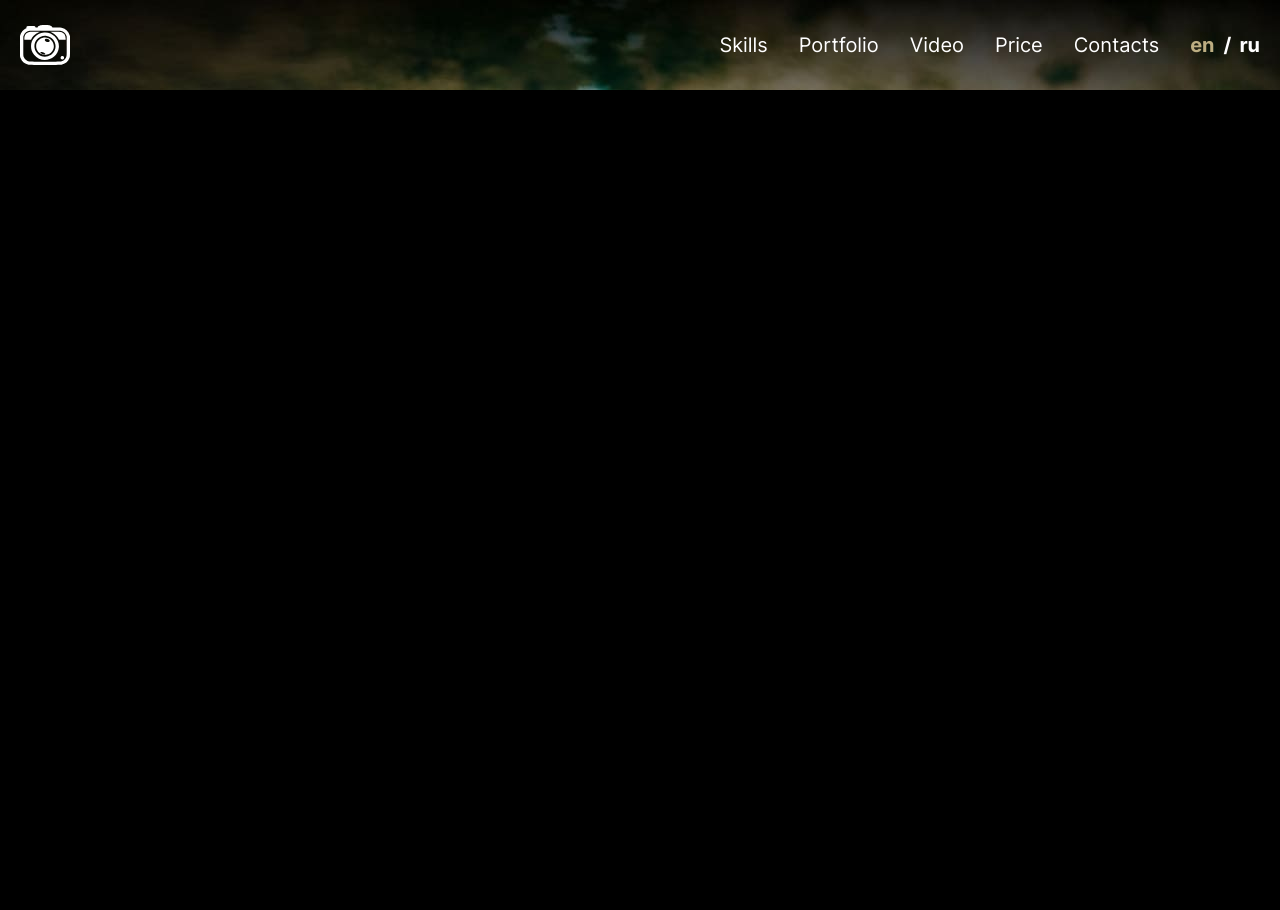
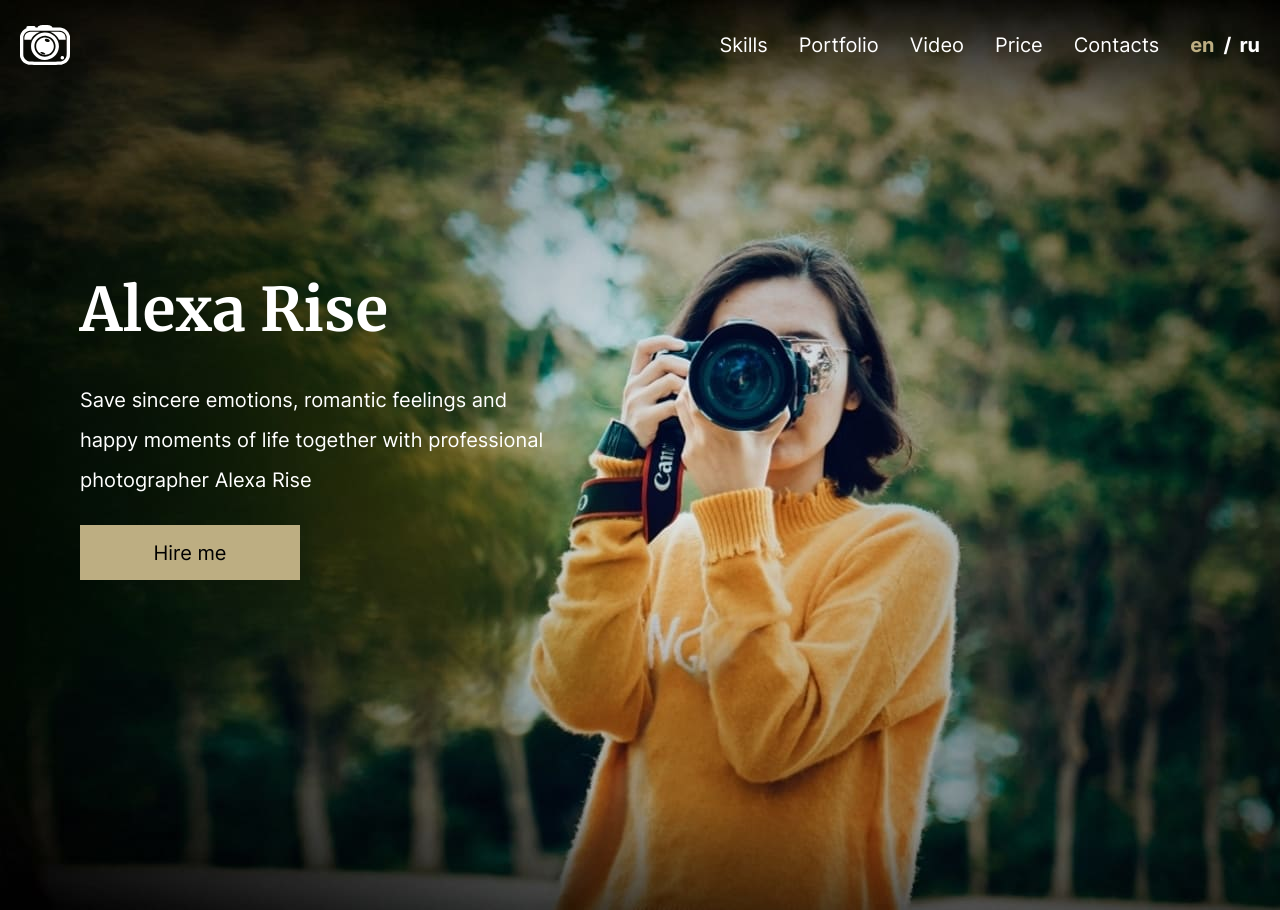
Before and after one commit to DnsYOUdnk/Building-completed-applications, a plain HTML site: page portfolio/index.html in a window 1280 px wide. Before the commit the page ends 800 px from the top, so only its background shows below. Drawn offline with Linux system fonts and the light colour scheme.

Commit message:
feat: add section hero and his styles

```diff
--- a/portfolio/index.html
+++ b/portfolio/index.html
@@ -40,6 +40,15 @@
         </header>
         <main class="main">
             <section class="hero">
+                <div class="container">
+                    <div class="hero__wrapper">
+                        <div class="hero__content">
+                            <h1 class="hero__title">Alexa Rise</h1>
+                            <p class="hero__description">Save sincere emotions, romantic feelings and happy moments of life together with professional photographer Alexa Rise</p>
+                            <button class="hero__btn btn__all">Hire me</button>
+                        </div>
+                    </div>
+                </div>
             </section>
             <section class="skills">
             </section>
--- a/portfolio/style.css
+++ b/portfolio/style.css
@@ -178,3 +178,36 @@ body {
     padding: 0 8px 0 9px;
     font-family: 'Inter Bold';
 }
+
+.hero {
+    height: 820px;
+    background: url(./assets/img/header__background.png) center -90px no-repeat;
+}
+
+.hero__content {
+    max-width: 500px;
+    padding-top: 160px;
+    margin-left: 60px;
+}
+
+.hero__title {
+    margin-bottom: 10px;
+    font-family: 'Merriweather Bold';
+    font-size: 60px;
+    line-height: 120px;
+}
+
+.hero__description {
+    max-width: 470px;
+    line-height: 40px;
+    margin-bottom: 25px;
+}
+
+.hero__btn {
+    background-color: #BDAE82;
+}
+
+.hero__btn:hover {
+    color: #fff;
+    transition: 0.3s;
+}
```
